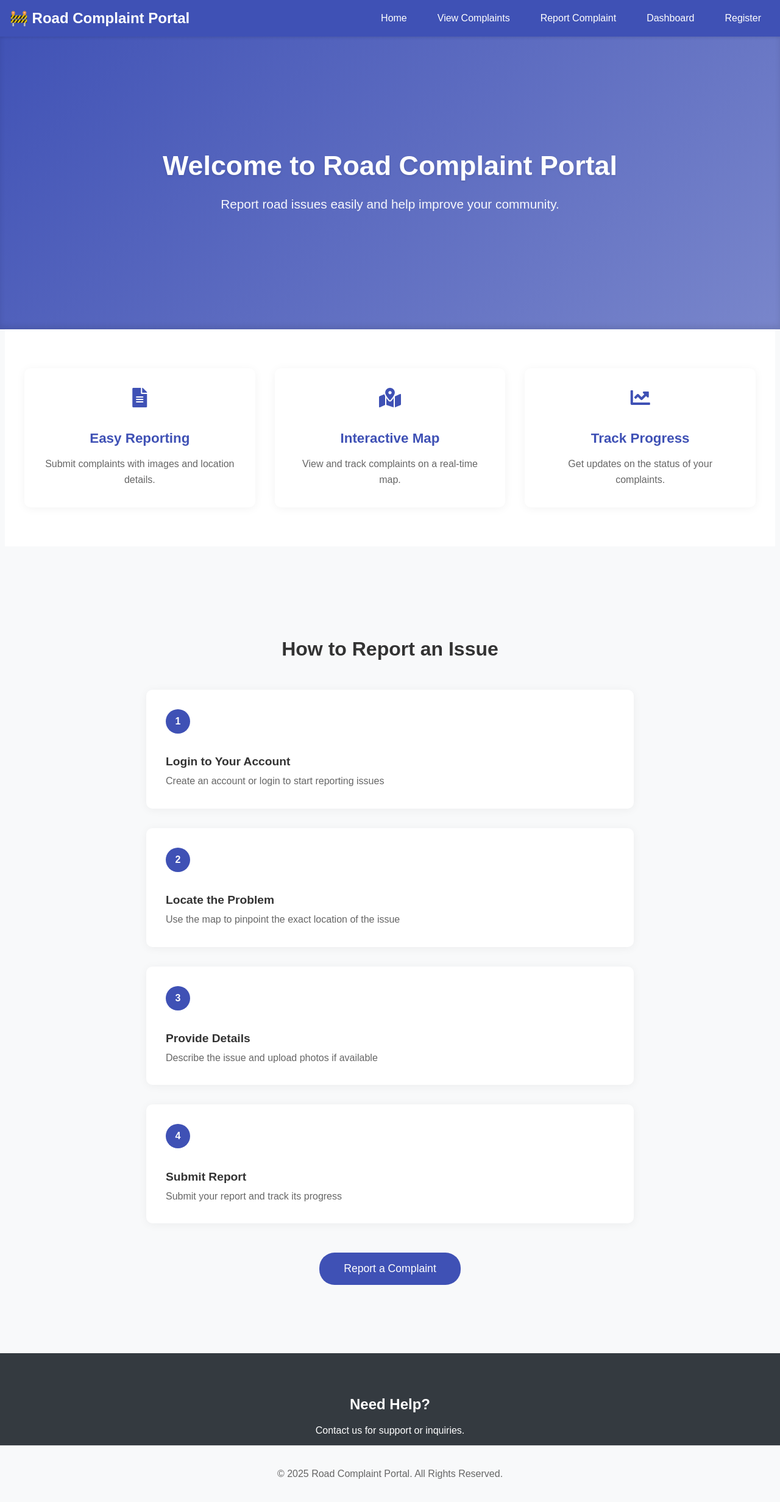
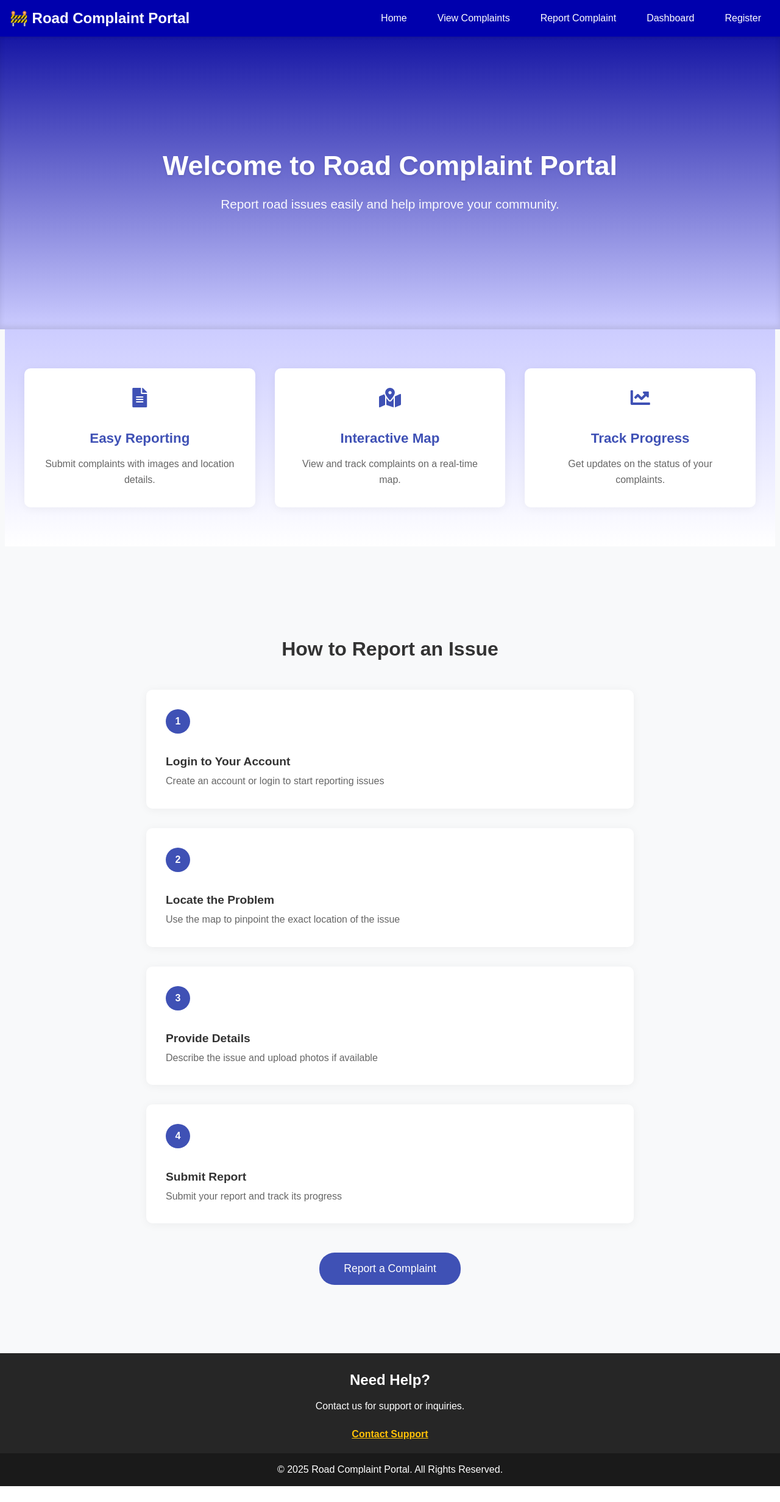
Before and after one commit to Milan5661/RoadComplaintPortal, a Django app: page / in a window 1280 px wide. Shown: the whole page at 61% size. After the commit the page ends 2437 px from the top, so only its background shows below. Run offline with Django 4.2, Linux system fonts and the light colour scheme.

Commit message:
fixed footer, played with colors and edited pagewrapper

```diff
--- a/static/css/style.css
+++ b/static/css/style.css
@@ -15,7 +15,7 @@ body {
     position: relative;
     height: 60vh;
     min-height: 400px;
-    background: linear-gradient(135deg, #3f51b5 0%, #5c6bc0 50%, #7986cb 100%);
+    background: linear-gradient(to bottom, #000099 0%, #ccccff 100%);
     color: white;
     text-align: center;
     display: flex;
@@ -84,7 +84,7 @@ body {
     padding: 4rem 2rem;
     max-width: 1200px;
     margin: 0 auto;
-    background: white;
+    background: linear-gradient(to bottom, #ccccff 0%, #ffffff 100%);
 }
 
 .feature {
@@ -205,8 +205,8 @@ body {
 /* Contact Section */
 .contact {
     text-align: center;
-    padding: 50px 0;
-    background: #343a40;
+    padding: 10px 0;
+    background: #262626;
     color: white;
 }
 .contact a {
@@ -688,6 +688,7 @@ body {
     display: flex;
     flex-direction: column;
     position: relative;
+    overflow: auto;/* This forces the div to contain its children properly */
 }
 
 main {
@@ -703,7 +704,7 @@ main {
     left: 0;
     right: 0;
     z-index: 1000;
-    background: #3f51b5;
+    background: #0000ad;
     padding: 1rem;
     display: flex;
     justify-content: space-between;
@@ -714,7 +715,7 @@ main {
 
 /* Footer */
 .footer {
-    position: absolute;
+    /*position: absolute;
     bottom: 0;
     left: 0;
     width: 100%;
@@ -728,16 +729,17 @@ main {
     align-items: center;
     justify-content: center;
     transition: transform 0.3s ease;
-    transform: translateY(100%);
-}
-
-.footer.visible {
-    transform: translateY(0);
+    transform: translateY(100%);*/
+    position:sticky;
+    bottom: 0;
+    left: 0;
+    z-index:-1;
+    background-color: #1a1a1a;
 }
 
 .footer p {
     margin: 0;
-    color: #666;
+    color: white;
 }
 
 /* Card and Form Styles */
--- a/templates/base.html
+++ b/templates/base.html
@@ -17,7 +17,9 @@
         </main>
 
         <footer class="footer">
-            <p>&copy; 2025 Road Complaint Portal. All Rights Reserved.</p>
+            <br>
+            <p align="center">&copy; 2025 Road Complaint Portal. All Rights Reserved.</p>
+            <br>
         </footer>
     </div>
 
--- a/templates/home.html
+++ b/templates/home.html
@@ -6,7 +6,6 @@
     <div class="hero-content">
         <h1>Welcome to Road Complaint Portal</h1>
         <p>Report road issues easily and help improve your community.</p>
-
     </div>
 </header>
 
```
